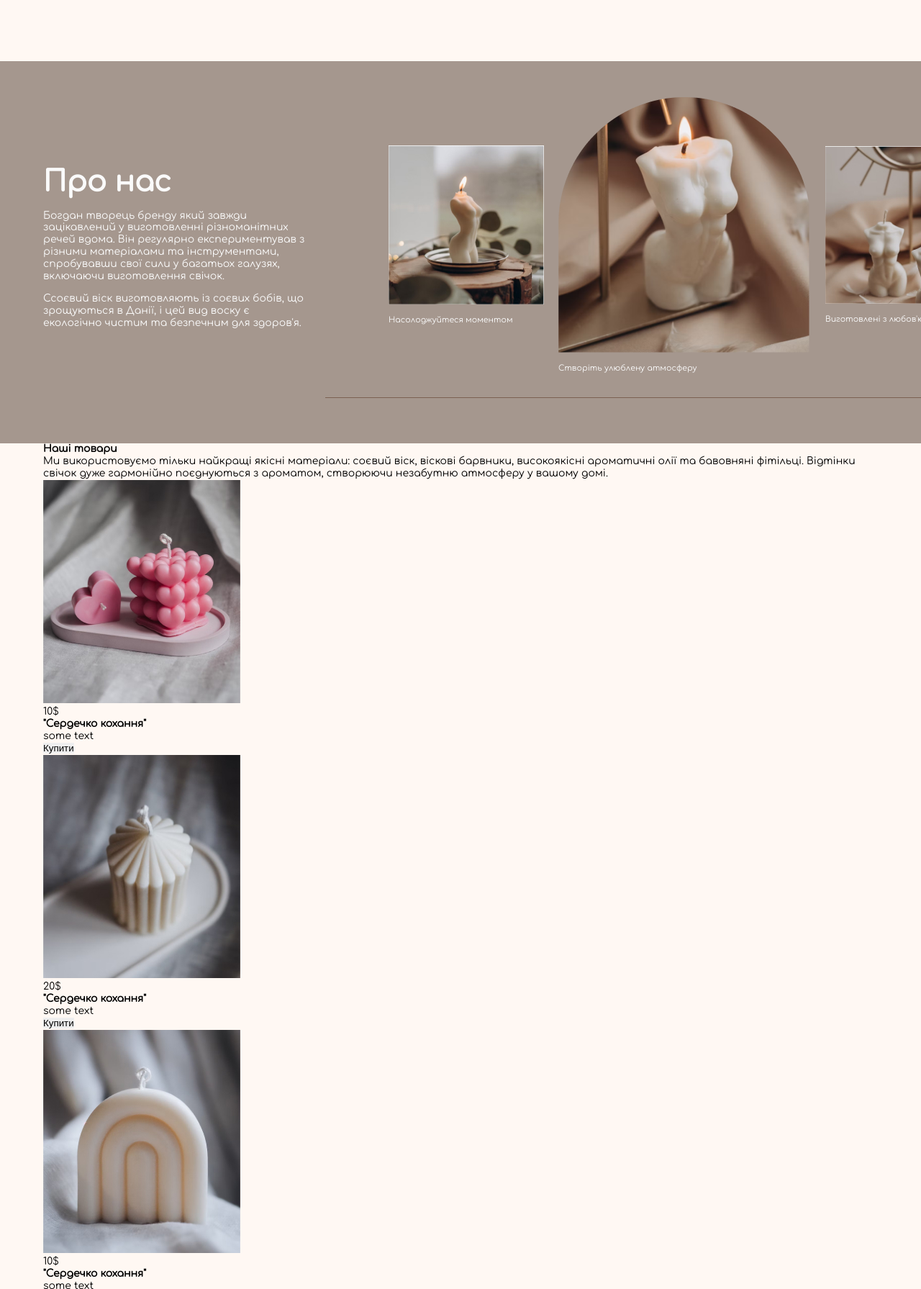
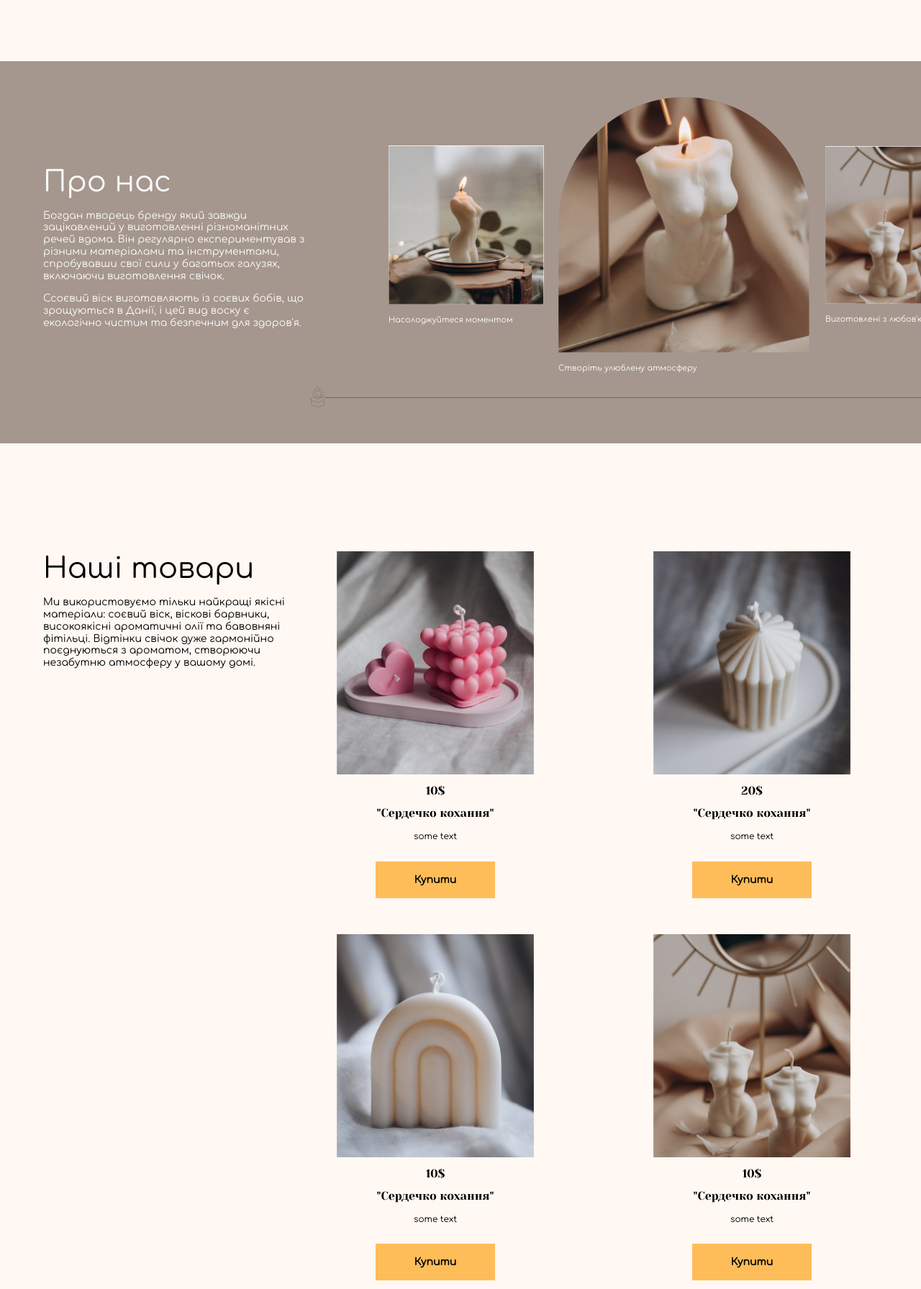
Before and after one commit to UkrainianUser/Candler, a plain HTML site: page index.html in a window 1280 px wide. Shown: the part 820-2611 px from the top of the page at 72% size. Drawn offline with Linux system fonts and the light colour scheme.

Commit message:
add styles to sections

```diff
--- a/css/style.css
+++ b/css/style.css
@@ -26,18 +26,18 @@ ul {
 	list-style: none;
 }
 
+button {
+	border: none;
+	padding: 0;
+	border-radius: 0;
+	cursor: pointer;
+}
+
 .container {
 	max-width: 1180px;
 	padding-left: 10px;
 	padding-right: 10px;
 	margin: 0 auto;
-}
-
-button {
-	border: none;
-	padding: 0;
-	border-radius: 0;
-	cursor: pointer;
 }
 
 .menu__btn {
@@ -89,6 +89,42 @@ button {
 	overflow-x: clip;
 }
 
+.title {
+	margin-bottom: 15px;
+	font-size: 40px;
+	font-weight: 400;
+}
+
+.button {
+	font-family: "Comfortaa", cursive;
+	font-size: 14px;
+	font-weight: 600;
+	padding: 18px 54px;
+	background-color: #ffbd59;
+}
+
+.section--decor {
+	position: relative;
+}
+.section--decor::before {
+	content: "";
+	position: absolute;
+	left: 0;
+	bottom: 0;
+	background-image: url(../images/section-decor.png);
+	width: 22px;
+	height: 30px;
+}
+.section--decor::after {
+	content: "";
+	position: absolute;
+	left: 22px;
+	bottom: 13px;
+	background-color: #7b6152;
+	width: 1000%;
+	height: 1px;
+}
+
 .hero {
 	padding: 40px 0 150px;
 }
@@ -102,6 +138,7 @@ button {
 .hero__title {
 	font-family: "Yeseva One", cursive;
 	font-size: 30px;
+	font-weight: 400;
 	margin-bottom: 15px;
 }
 .hero__text {
@@ -124,6 +161,7 @@ button {
 	background-color: #a5978e;
 	padding: 50px 0;
 	color: #fafafa;
+	margin-bottom: 150px;
 }
 .about__inner {
 	display: flex;
@@ -131,10 +169,6 @@ button {
 }
 .about__content {
 	min-width: 370px;
-}
-.about__title {
-	margin-bottom: 15px;
-	font-size: 40px;
 }
 .about__text {
 	margin-bottom: 15px;
@@ -148,24 +182,6 @@ button {
 	gap: 0 20px;
 	flex-basis: 930px;
 }
-.about__list::before {
-	content: "";
-	position: absolute;
-	left: 0;
-	bottom: 0;
-	background-image: url(../images/about-decor.png);
-	width: 22px;
-	height: 30px;
-}
-.about__list::after {
-	content: "";
-	position: absolute;
-	left: 22px;
-	bottom: 13px;
-	background-color: #7b6152;
-	width: 1000%;
-	height: 1px;
-}
 .about__item-img {
 	margin-bottom: 10px;
 }
@@ -173,9 +189,45 @@ button {
 	font-size: 11px;
 }
 
-/* products... */
-
-
+.section {
+	padding-bottom: 150px;
+}
+.section__inner {
+	display: grid;
+	grid-template-columns: 370px auto;
+}
+.section__content-descr {
+	display: grid;
+	grid-template-columns: auto auto;
+	padding-bottom: 92px;
+}
+.products__content {
+	gap: 50px 90px;
+}
+.products__item {
+	width: 290px;
+	margin: 0 auto;
+	text-align: center;
+}
+.products__item-img {
+	margin-bottom: 8px;
+}
+.products__item-price {
+	margin-bottom: 12px;
+	font-size: 16px;
+	font-family: "Yeseva One", cursive;
+	font-weight: 400;
+}
+.products__item-title {
+	margin-bottom: 16px;
+	font-size: 16px;
+	font-family: "Yeseva One", cursive;
+	font-weight: 400;
+}
+.products__item-text {
+	margin-bottom: 27px;
+	font-size: 12px;
+}
 
 .footer {
 	padding-top: 40px;
--- a/index.html
+++ b/index.html
@@ -86,7 +86,7 @@
 							і цей вид воску є екологічно чистим та безпечним для здоров'я.
 						</p>
 					</div>
-          <ul class="about__list">
+					<ul class="about__list section--decor">
 						<li class="about__item">
 							<img
 								class="about__item-img about__item-img--1"
@@ -114,7 +114,7 @@
 					</ul>
 				</div>
 			</section>
-      <section class="products">
+			<section class="products section">
 				<div class="container section__inner">
 					<div class="products__descr section__descr">
 						<h2 class="product__title title">Наші товари</h2>
@@ -125,30 +125,30 @@
 							створюючи незабутню атмосферу у вашому домі.
 						</p>
 					</div>
-          <ul class="products__content">
+					<ul class="products__content section__content-descr section--decor">
 						<li class="products__item">
-              <img src="images/product-1.jpg" />
+							<img class="products__item-img" src="images/product-1.jpg" />
 							<p class="products__item-price">10$</p>
 							<h4 class="products__item-title">"Сердечко кохання"</h4>
 							<p class="products__item-text">some text</p>
 							<button class="button">Купити</button>
 						</li>
 						<li class="products__item">
-              <img src="images/product-2.jpg" />
+							<img class="products__item-img" src="images/product-2.jpg" />
 							<p class="products__item-price">20$</p>
 							<h4 class="products__item-title">"Сердечко кохання"</h4>
 							<p class="products__item-text">some text</p>
 							<button class="button">Купити</button>
 						</li>
 						<li class="products__item">
-              <img src="images/product-3.jpg" />
+							<img class="products__item-img" src="images/product-3.jpg" />
 							<p class="products__item-price">10$</p>
 							<h4 class="products__item-title">"Сердечко кохання"</h4>
 							<p class="products__item-text">some text</p>
 							<button class="button">Купити</button>
 						</li>
 						<li class="products__item">
-              <img src="images/product-4.jpg" />
+							<img class="products__item-img" src="images/product-4.jpg" />
 							<p class="products__item-price">10$</p>
 							<h4 class="products__item-title">"Сердечко кохання"</h4>
 							<p class="products__item-text">some text</p>
@@ -157,7 +157,7 @@
 					</ul>
 				</div>
 			</section>
-      <section class="creating">
+			<section class="creating section">
 				<div class="container section__inner">
 					<div class="creating__descr section__descr">
 						<h2 class="creating__title title">Етапи створення свічок</h2>
@@ -166,7 +166,7 @@
 							етапів:
 						</p>
 					</div>
-          <ul class="creating__content">
+					<ul class="creating__content section__content-descr section--decor">
 						<li class="creating__item">
 							<div class="creating__explanation">
 								<p class="creating__text">
@@ -275,7 +275,7 @@
 					</ul>
 				</div>
 			</section>
-      <section class="courses">
+			<section class="courses section">
 				<div class="container section__inner">
 					<div class="courses__descr section__descr">
 						<h2 class="product__title title">Наші курси</h2>
@@ -285,7 +285,7 @@
 							також покращити якість свого життя.
 						</p>
 					</div>
-          <ul class="courses__content">
+					<ul class="courses__content section__content-descr section--decor">
 						<li class="courses__item">
 							<img src="images/courses-1.jpg" />
 							<h4 class="courses__item-title">Основи виготовлення свічок</h4>
@@ -295,7 +295,7 @@
 							<p class="courses__item-price">Ціна - 40$</p>
 							<p class="courses__name">Основи виготовлення свічок</p>
 							<p class="courses__length">Навчання - 20 год</p>
-              <button class="button">Купити</button>
+							<button class="button">Купити курс</button>
 						</li>
 						<li class="courses__item">
 							<img src="images/courses-2.jpg" />
@@ -307,12 +307,12 @@
 							<p class="courses__item-price">Ціна - 40$</p>
 							<p class="courses__name">Мистецтво ароматерапії</p>
 							<p class="courses__length">Навчання - 20 год</p>
-              <button class="button">Купити</button>
+							<button class="button">Купити курс</button>
 						</li>
 					</ul>
 				</div>
 			</section>
-      <section class="mentors">
+			<section class="mentors section">
 				<div class="container section__inner">
 					<div class="mentors__descr section__descr">
 						<h2 class="product__title title">Наші викладачі</h2>
@@ -321,63 +321,83 @@
 							допоможуть вам почати власний бізнес або хоббі.
 						</p>
 					</div>
-          <ul class="mentors__content">
+					<ul class="mentors__content section__content-descr">
 						<li class="mentors__item">
-              <img src="images/mentor-1.jpg" alt="portrait" class="mentors__img" />
+							<img
+								src="images/mentor-1.jpg"
+								alt="portrait"
+								class="mentors__img"
+							/>
 							<div class="mentors__descr">
 								<p class="name">Викладач Богдан</p>
 								<p>Має досвід викладання і роботи 4 роки</p>
 							</div>
 						</li>
 						<li class="mentors__item">
-              <img src="images/mentor-2.jpg" alt="portrait" class="mentors__img" />
+							<img
+								src="images/mentor-2.jpg"
+								alt="portrait"
+								class="mentors__img"
+							/>
 							<div class="mentors__descr">
-                <p class="name">Викладач  Анна</p>
+								<p class="name">Викладач Анна</p>
 								<p>Має досвід викладання і роботи 6 років</p>
 							</div>
 						</li>
 						<li class="mentors__item">
-              <img src="images/mentor-3.jpg" alt="portrait" class="mentors__img" />
+							<img
+								src="images/mentor-3.jpg"
+								alt="portrait"
+								class="mentors__img"
+							/>
 							<div class="mentors__descr">
-                <p class="name">Викладач  Галина</p>
+								<p class="name">Викладач Галина</p>
 								<p>Навчає сфері дизайну та декорування</p>
 							</div>
 						</li>
 						<li class="mentors__item">
-              <img src="images/mentor-4.jpg" alt="portrait" class="mentors__img" />
+							<img
+								src="images/mentor-4.jpg"
+								alt="portrait"
+								class="mentors__img"
+							/>
 							<div class="mentors__descr">
-								<p class="name">Маркетолог  Ольга</p>
+								<p class="name">Маркетолог Ольга</p>
 								<p>Допоможе вам з рекламою</p>
 							</div>
 						</li>
 					</ul>
 				</div>
 			</section>
-			<section class="reviews">
+			<section class="reviews section">
 				<div class="container section__inner">
 					<div class="reviews__descr section__descr">
 						<h2 class="product__title title"></h2>
 						<p class="reviews__text section__text"></p>
 					</div>
-          <ul class="reviews__content"></ul>
+					<ul
+						class="reviews__content section__content-descr section--decor"
+					></ul>
 				</div>
 			</section>
-			<section class="quality">
+			<section class="quality section">
 				<div class="container section__inner">
 					<div class="quality__descr section__descr">
 						<h2 class="product__title title"></h2>
 						<p class="quality__text section__text"></p>
 					</div>
-          <ul class="quality__content"></ul>
+					<ul
+						class="quality__content section__content-descr section--decor"
+					></ul>
 				</div>
 			</section>
-			<section class="faq">
+			<section class="faq section">
 				<div class="container section__inner">
 					<div class="faq__descr section__descr">
 						<h2 class="product__title title"></h2>
 						<p class="faq__text section__text"></p>
 					</div>
-          <ul class="faq__content"></ul>
+					<ul class="faq__content section__content-descr"></ul>
 				</div>
 			</section>
 		</main>
```
Lines whose indentation alone changed are shown as unchanged.
